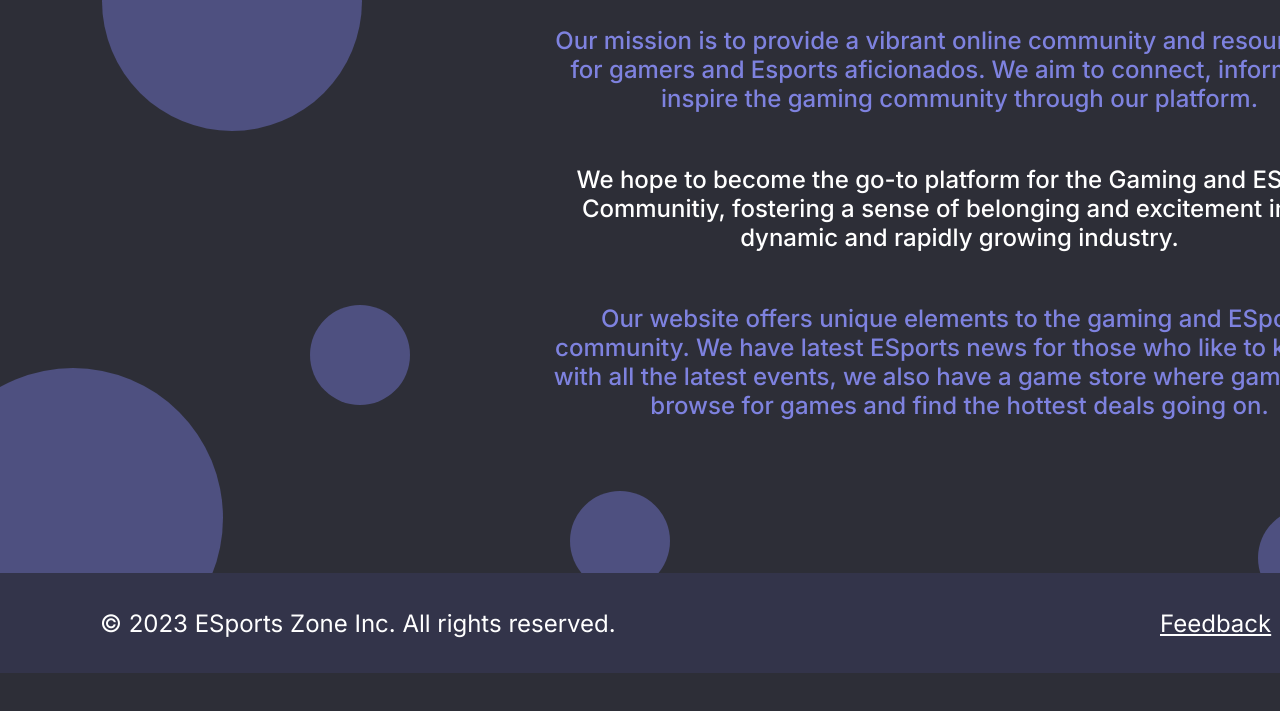
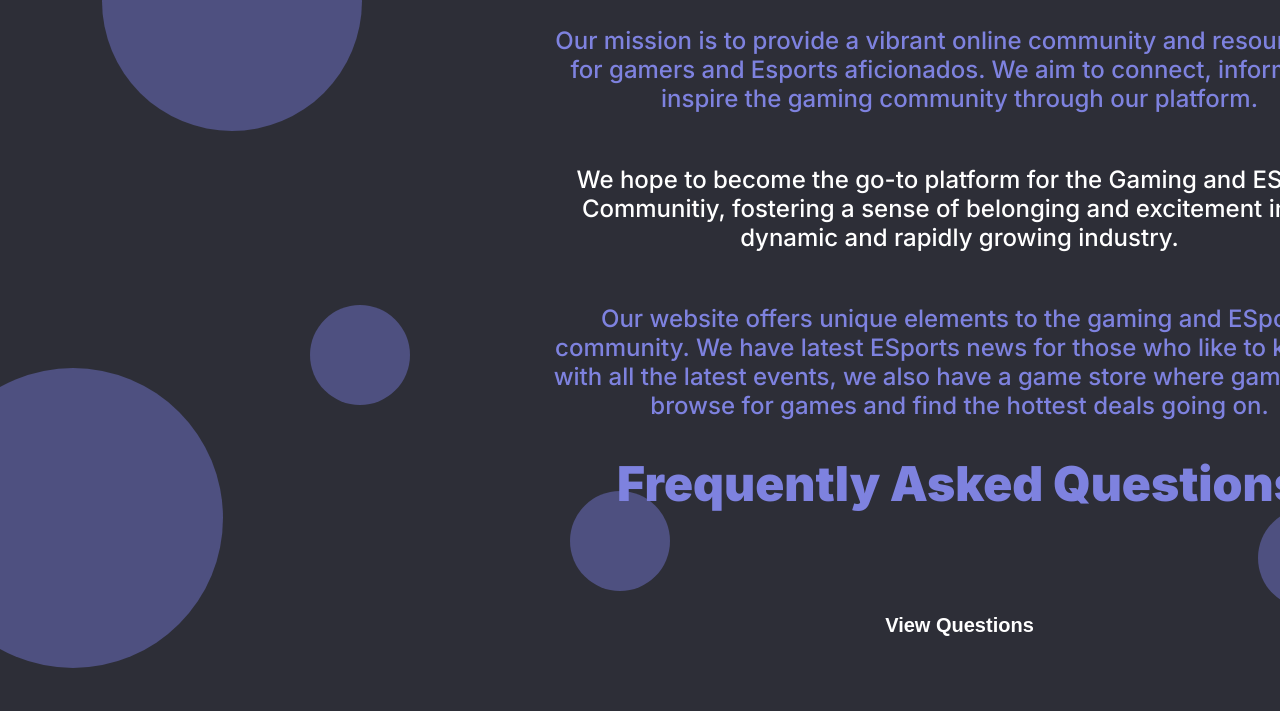
Before and after one commit to Vic-Han/CPSC-481-Project, a React (Create React App) app in the folder front-end/: page / in a window 1280 px wide. Shown: the part 2031-2742 px from the top of the page. Before the commit the page ends 2704 px from the top, so only its background shows below. Built offline with nearby package versions, Linux system fonts and the light colour scheme.

Commit message:
Adding FAQ stuff to main

```diff
--- a/front-end/src/Hompage/LoggedOutHomepage.css
+++ b/front-end/src/Hompage/LoggedOutHomepage.css
@@ -1,7 +1,7 @@
 .main_content {
     background-color: #2D2E37;
     width: 1920px;
-    height: 2604px;
+    height: 3000px;
 }
 
 .text_container1 {
@@ -92,7 +92,8 @@
     width: 1920px;
     height: 100px;
     background-color: #33344A;
-    top: 2604px;
+    /*Temp disabled so that I can include FAQ*/
+    /* top: 2604px; */
     display: flex;
     justify-content: space-between;
 }
@@ -120,3 +121,55 @@
 .right_footer a:hover {
     color: #7E82DF;
 }
+
+.FAQ_container {
+    width: 837px;
+    text-align: center;
+
+    position: relative;
+    top: 1594px;
+    left: 541px;
+}
+
+.Space{
+    margin-bottom: 75px;
+}
+
+.QuestionButton{
+    margin-top: 25px;
+    background-color: transparent;
+    color: white;
+    border: none;
+    font-size: 25px;
+    font-family: Kanit, sans-serif;
+    font-weight: bold;
+    z-index: 2;
+    font-size: 20px;
+    margin-bottom: 60px;
+}
+
+
+.QuestionButton:hover{
+    opacity: 0.4;
+    cursor: pointer;
+}
+
+.Question{
+    color: #7E82DF;
+}
+
+.Answer{
+    color: white;
+    font-weight: lighter;
+    margin-bottom: 30px;
+}
+
+.QuestionContainer{
+   border-radius: 4px;
+   color: #000;
+   margin-bottom: 70px;
+}
+
+.FAQ_Question{
+    margin-bottom: 70px;
+}
--- a/front-end/src/Hompage/LoggedOutHompage.jsx
+++ b/front-end/src/Hompage/LoggedOutHompage.jsx
@@ -1,6 +1,6 @@
 import './LoggedOutHomepage.css';
 import './Circles.css';
-import {React, useEffect, useState} from "react";
+import { React, useEffect, useState } from "react";
 import example1 from '../assets/example1.png';
 import example2 from '../assets/example2.png';
 
@@ -15,28 +15,33 @@ function LoggedOutHomepage(props) {
     return () => window.removeEventListener("scroll", handleScroll);
   });
 
+  const [DropdownVisible, setDropdownVisible] = useState(false);
+
+  const toggleDropdownQA = () => {
+    setDropdownVisible(!DropdownVisible);
+  };
   return (
     <div className='main_content'>
       <div>
-        <div className="circle" id="circle1" style={{transform: `translateY(${offsetY * 0.20}px)`}}></div>
-        <div className="circle" id="circle2" style={{transform: `translateY(${offsetY * 0.17}px)`}}></div>
-        <div className="circle" id="circle3" style={{transform: `translateY(${offsetY * 0.23}px)`}}></div>
-        <div className="circle" id="circle4" style={{transform: `translateY(${offsetY * 0.18}px)`}}></div>
-        <div className="circle" id="circle5" style={{transform: `translateY(${offsetY * 0.22}px)`}}></div>
-        <div className="circle" id="circle6" style={{transform: `translateY(${offsetY * 0.19}px)`}}></div>
-        <div className="circle" id="circle7" style={{transform: `translateY(${offsetY * -0.073}px)`}}></div>
-        <div className="circle" id="circle8" style={{transform: `translateY(${offsetY * -0.065}px)`}}></div>
-        <div className="circle" id="circle9" style={{transform: `translateY(${offsetY * -0.05}px)`}}></div>
-        <div className="circle" id="circle10" style={{transform: `translateY(${offsetY * -0.045}px)`}}></div>
-        <div className="circle" id="circle11" style={{transform: `translateY(${offsetY * -0.03}px)`}}></div>
-        <div className="circle" id="circle12" style={{transform: `translateY(${offsetY * -0.07}px)`}}></div>
-        <div className="circle" id="circle13" style={{transform: `translateY(${offsetY * -0.06}px)`}}></div>
-        <div className="circle" id="circle14" style={{transform: `translateY(${offsetY * -0.055}px)`}}></div>
-        <div className="circle" id="circle15" style={{transform: `translateY(${offsetY * -0.04}px)`}}></div>
-        <div className="circle" id="circle16" style={{transform: `translateY(${offsetY * -0.03}px)`}}></div>
-        <div className='circle' id='image1' style={{transform: `translateY(${offsetY * 0.1}px)`}}></div>
-        <div className='circle' id='image2' style={{transform: `translateY(${offsetY * 0.1}px)`}}></div>
-        <div className='circle' id='image3' style={{transform: `translateY(${offsetY * 0.1}px)`}}></div>
+        <div className="circle" id="circle1" style={{ transform: `translateY(${offsetY * 0.20}px)` }}></div>
+        <div className="circle" id="circle2" style={{ transform: `translateY(${offsetY * 0.17}px)` }}></div>
+        <div className="circle" id="circle3" style={{ transform: `translateY(${offsetY * 0.23}px)` }}></div>
+        <div className="circle" id="circle4" style={{ transform: `translateY(${offsetY * 0.18}px)` }}></div>
+        <div className="circle" id="circle5" style={{ transform: `translateY(${offsetY * 0.22}px)` }}></div>
+        <div className="circle" id="circle6" style={{ transform: `translateY(${offsetY * 0.19}px)` }}></div>
+        <div className="circle" id="circle7" style={{ transform: `translateY(${offsetY * -0.073}px)` }}></div>
+        <div className="circle" id="circle8" style={{ transform: `translateY(${offsetY * -0.065}px)` }}></div>
+        <div className="circle" id="circle9" style={{ transform: `translateY(${offsetY * -0.05}px)` }}></div>
+        <div className="circle" id="circle10" style={{ transform: `translateY(${offsetY * -0.045}px)` }}></div>
+        <div className="circle" id="circle11" style={{ transform: `translateY(${offsetY * -0.03}px)` }}></div>
+        <div className="circle" id="circle12" style={{ transform: `translateY(${offsetY * -0.07}px)` }}></div>
+        <div className="circle" id="circle13" style={{ transform: `translateY(${offsetY * -0.06}px)` }}></div>
+        <div className="circle" id="circle14" style={{ transform: `translateY(${offsetY * -0.055}px)` }}></div>
+        <div className="circle" id="circle15" style={{ transform: `translateY(${offsetY * -0.04}px)` }}></div>
+        <div className="circle" id="circle16" style={{ transform: `translateY(${offsetY * -0.03}px)` }}></div>
+        <div className='circle' id='image1' style={{ transform: `translateY(${offsetY * 0.1}px)` }}></div>
+        <div className='circle' id='image2' style={{ transform: `translateY(${offsetY * 0.1}px)` }}></div>
+        <div className='circle' id='image3' style={{ transform: `translateY(${offsetY * 0.1}px)` }}></div>
       </div>
       <div className='text_container1'>
         <h1 className='intro_title'>Welcome to the <span className='highlighted'>Ultimate</span> Gaming Experience!</h1>
@@ -56,25 +61,66 @@ function LoggedOutHomepage(props) {
         <br></br>
         <br></br>
         <p className='text2'>Our mission is to provide a vibrant online community and resource hub for gamers and Esports
-        aficionados. We aim to connect, inform, and inspire the gaming community through our platform.</p>
+          aficionados. We aim to connect, inform, and inspire the gaming community through our platform.</p>
         <br></br>
         <br></br>
         <p className='text'>We hope to become the go-to platform for the Gaming and ESports Communitiy, fostering a sense of
-        belonging and excitement in this dynamic and rapidly growing industry.</p>
+          belonging and excitement in this dynamic and rapidly growing industry.</p>
         <br></br>
         <br></br>
         <p className='text2'> Our website offers unique elements to the gaming and ESports community. We have latest ESports
-        news for those who like to keep up with all the latest events, we also have a game store where gamers can browse for games
-        and find the hottest deals going on.</p>
+          news for those who like to keep up with all the latest events, we also have a game store where gamers can browse for games
+          and find the hottest deals going on.</p>
       </div>
-      <div className='footer'>
+      <br></br>
+
+      <div className='FAQ_container'>
+        <div className='intro_title'>Frequently Asked Questions</div>
+        <div className='Space'></div>
+        <div className="FAQ_Question">
+          <button className="QuestionButton" onClick={toggleDropdownQA}>
+            {DropdownVisible ? 'Close' : 'View Questions'}
+          </button>
+          {DropdownVisible && (
+            <div className="QuestionContainer">
+              <h1 className='Question'>How do I sign up?</h1>
+              <h3 className='Answer'>Signing up for an account on ESports Zone is a straightforward process. First, navigate to the top
+              of the website and click the 'Sign Up' button. You'll be prompted to enter your first and last name. Next, create a unique
+              and creative username. After this, input a valid email address. For your password, ensure it meets the security criteria:
+              at least 9 characters long, includes 1 uppercase character, and contains at least 1 non-alphabetic character. Confirm your
+              password by re-entering it. Once all these steps are completed, you can proceed to register your account on ESports Zone. </h3>
+              <h1 className='Question'>How do I sign out?</h1>
+              <h3 className='Answer'>Still needs to be implemented</h3>
+              <h1 className='Question'>How do I create a post and post content?</h1>
+              <h3 className='Answer'>To create a post, first ensure you are logged in. Once logged in, navigate to the top of the page and
+                click the "New Post" button. When creating your post, it's important to include a clear title for easy identification by
+                other users. Additionally, providing a detailed description will help others understand the content of your post better.
+                You can also upload images using the upload button located at the bottom left of the page. Adding relevant tags to your
+                post can improve its visibility and help users identify its theme or topic. Before posting, you have the option to save
+                your post as a draft or use the "Preview & Post" feature to see how your post will appear to others. Once you're satisfied
+                with your post, click "Post" to upload it to the platform. </h3>
+              <h1 className='Question'>How do I delete a post?</h1>
+              <h3 className='Answer'>To sign up for ESports Zone, scroll up to the top and to the right click 'Sign Up' button.</h3>
+              <h1 className='Question'>How do I direct message someone?</h1>
+              <h3 className='Answer'>To sign up for ESports Zone, scroll up to the top and to the right click 'Sign Up' button.</h3>
+            </div>
+
+          )}
+
+          <div className='Space'></div>
+        </div>
+      </div>
+
+
+
+      {/* <div className='footer'>
         <div className='left_footer'>© 2023 ESports Zone Inc. All rights reserved.</div>
         <div className='right_footer'>
           <a href='#'>Feedback</a>
           <a href='#'>User Agreement</a>
           <a href='#'>Privacy Policy</a>
         </div>
-      </div>
+      </div> */}
     </div>
   );
 }
--- a/front-end/src/Login-Register/RegisterOverLay.jsx
+++ b/front-end/src/Login-Register/RegisterOverLay.jsx
@@ -22,7 +22,7 @@ function RegisterOverLay(props) {
             <input className = 'register-input' type ="password"></input>
             <div className='password-desc-register'>At least 9 Characters</div>
             <div className='password-desc-register'>At least 1 Uppercase Character</div>
-            <div className='password-desc-register'>At least 1 non-alphabetic charcter</div>
+            <div className='password-desc-register'>At least 1 non-alphabetic character</div>
             <label className='register-label'> Verify Password</label>
             <input className = 'register-input' type ="password"></input>
             <button onClick={registerEvent} className='register-button'> Register</button>
```
